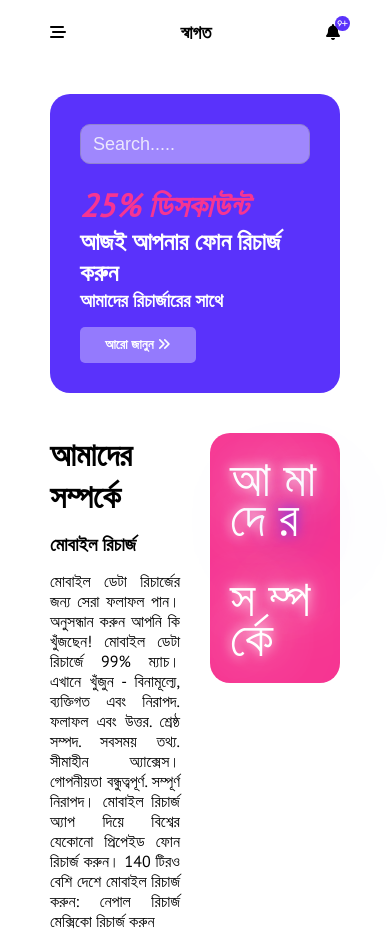
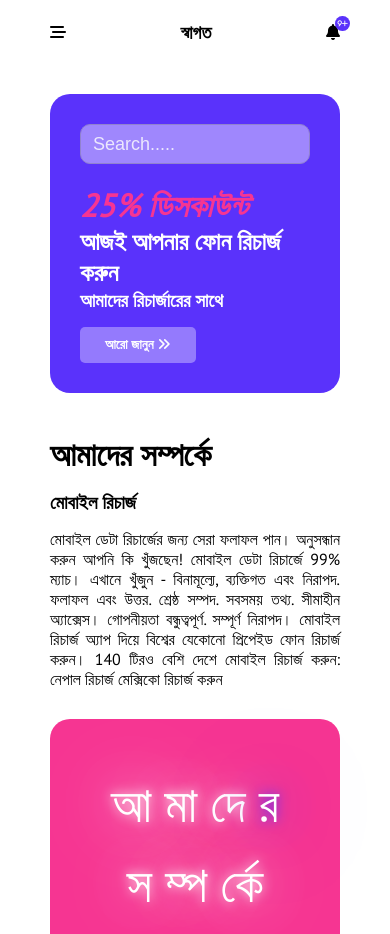
Before and after one commit to Developer-Barsha/mobile-recharger-app, a plain HTML site: page index.html in a window 390 px wide. Shown: the top 934 px of the page. Drawn offline with Linux system fonts and the light colour scheme.

Commit message:
2 divs fixed

```diff
--- a/style.css
+++ b/style.css
@@ -213,6 +213,9 @@ img{
     .info{
         grid-template-columns: repeat(2, 1fr);
     }
+    .about, .download{
+        flex-direction: row;
+    }
 }
 
 @media screen and (max-width:600px) {
@@ -220,6 +223,6 @@ img{
         grid-template-columns: repeat(1, 1fr);
     }
     .about, .download{
-        flex-direction: row;
+        grid-template-columns: repeat(1, 1fr);
     }
 }
```
